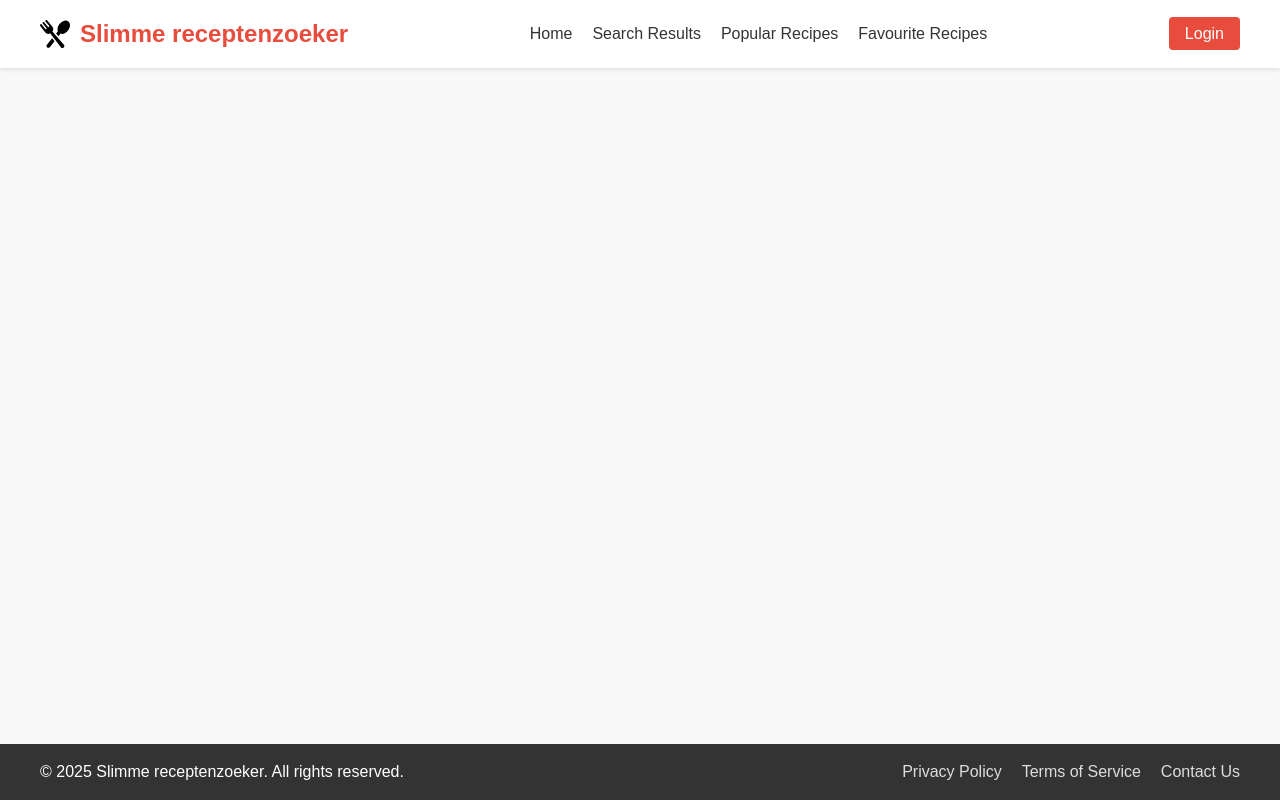
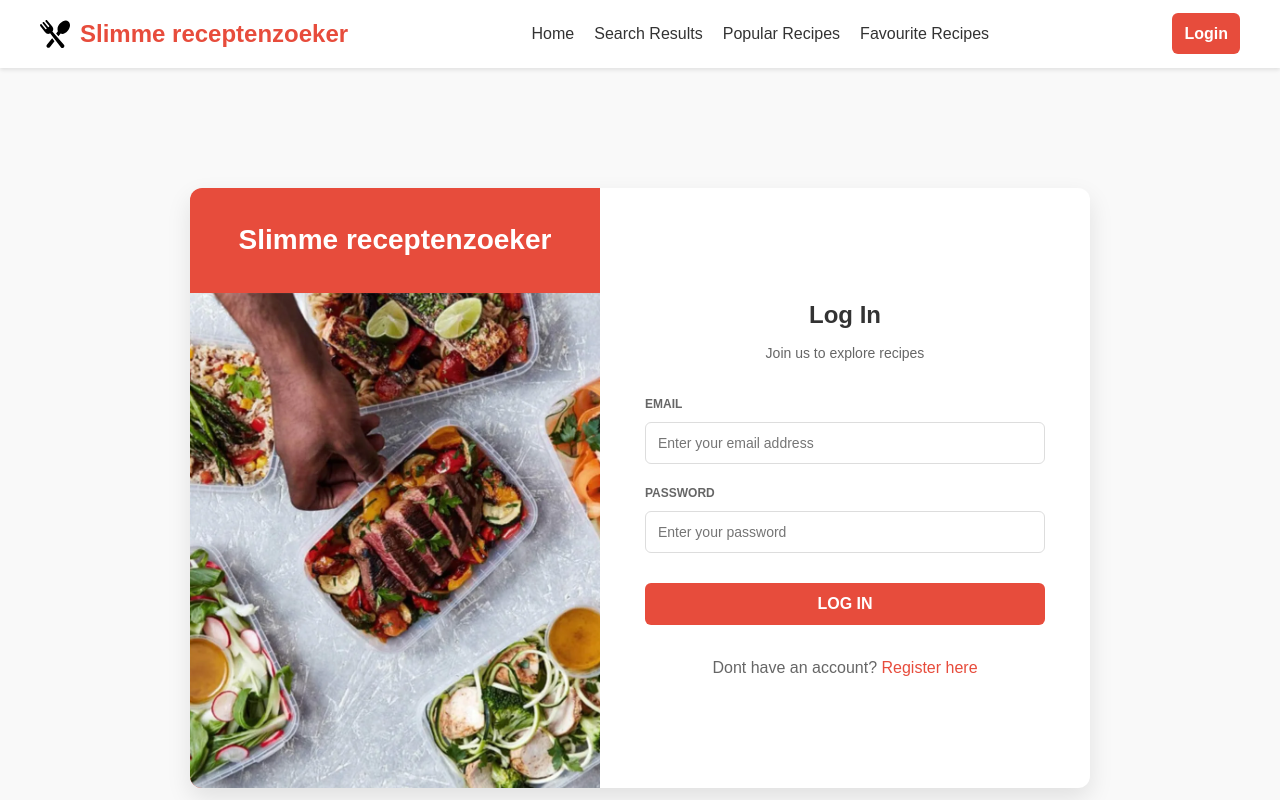
Before and after one commit to MaksNovi/slimme-receptenzoeker-maks, a React (Vite) app: page /login in a window 1280 px wide. Shown: the top 800 px of the page. Built offline with nearby package versions, Linux system fonts and the light colour scheme.

Commit message:
Add Login component and update routing; adjust links in Home component

```diff
--- a/src/App.jsx
+++ b/src/App.jsx
@@ -6,6 +6,7 @@ import Footer from "./components/common/Footer.jsx";
 import SearchRecipes from "./pages/SearchRecipes.jsx";
 import RecipeDetails from "./pages/RecipeDetails.jsx";
 import PopularRecipes from "./pages/PopularRecipes.jsx";
+import Login from "./pages/Login.jsx";
 import './App.css'
 
 function App() {
@@ -20,6 +21,7 @@ function App() {
                       <Route path="/search-results" element={<SearchRecipes />} />
                       <Route path="/recipe/:id" element={<RecipeDetails />} />
                       <Route path="/popular-recipes" element={<PopularRecipes />} />
+                      <Route path="/login" element={<Login />} />
                   </Routes>
               </main>
               <Footer/>
--- a/src/pages/Home.jsx
+++ b/src/pages/Home.jsx
@@ -17,7 +17,7 @@ function Home() {
                 </p>
 
                 <div className="features-section">
-                    <Link to="/search" className="feature-card">
+                    <Link to="/search-results" className="feature-card">
                         <div className="feature-image-container">
                             <img src={mealImage1} alt="Search by ingredients" className="feature-image" />
                         </div>
@@ -25,7 +25,7 @@ function Home() {
                         <p>Find recipes using what you already have in your pantry</p>
                     </Link>
 
-                    <Link to="/popular" className="feature-card">
+                    <Link to="/popular-recipes" className="feature-card">
                         <div className="feature-image-container">
                             <img src={mealImage2} alt="Popular recipes" className="feature-image" />
                         </div>
--- /dev/null
+++ b/src/pages/Login.css
@@ -0,0 +1,157 @@
+.login-page {
+    min-height: 100vh;
+    display: flex;
+    align-items: center;
+    justify-content: center;
+    background-color: #f9f9f9;
+    padding: 20px;
+}
+
+.login-container {
+    display: flex;
+    width: 900px;
+    height: 600px;
+    background-color: white;
+    border-radius: 12px;
+    overflow: hidden;
+    box-shadow: 0 10px 25px rgba(0, 0, 0, 0.1);
+}
+
+.login-left {
+    flex: 1;
+    background-color: #e74c3c;
+    color: white;
+    display: flex;
+    flex-direction: column;
+    position: relative;
+}
+
+.login-logo {
+    display: flex;
+    align-items: center;
+    justify-content: center;
+    padding: 30px;
+}
+
+.login-logo h1 {
+    font-size: 28px;
+    font-weight: 600;
+}
+
+.login-image {
+    flex: 1;
+    background-image: url('../assets/mealImage1.jpg');
+    background-size: cover;
+    background-position: center;
+}
+
+
+.login-right {
+    flex: 1;
+    display: flex;
+    flex-direction: column;
+    justify-content: center;
+    align-items: center;
+    padding: 40px;
+}
+
+.login-form-container {
+    width: 100%;
+    max-width: 400px;
+}
+
+.login-form-container h2 {
+    font-size: 24px;
+    color: #333;
+    margin-bottom: 8px;
+    text-align: center;
+}
+
+.login-form-container p {
+    color: #666;
+    font-size: 14px;
+    text-align: center;
+    margin-bottom: 30px;
+}
+
+.login-form {
+    display: flex;
+    flex-direction: column;
+    gap: 20px;
+}
+
+.form-group {
+    display: flex;
+    flex-direction: column;
+    gap: 8px;
+}
+
+.form-group label {
+    font-size: 12px;
+    font-weight: 600;
+    color: #666;
+}
+
+.form-group input {
+    padding: 12px;
+    border: 1px solid #ddd;
+    border-radius: 6px;
+    font-size: 14px;
+    transition: border-color 0.3s;
+}
+
+.form-group input:focus {
+    outline: none;
+    border-color: #e74c3c;
+}
+
+.login-button {
+    background-color: #e74c3c;
+    color: white;
+    border: none;
+    border-radius: 6px;
+    padding: 12px;
+    font-size: 16px;
+    font-weight: 600;
+    cursor: pointer;
+    transition: background-color 0.3s;
+    margin-top: 10px;
+}
+
+.login-button:hover {
+    background-color: #c0392b;
+}
+
+/* Footer styling */
+.login-footer {
+    margin-top: 30px;
+    text-align: center;
+    color: #666;
+}
+
+.login-footer a {
+    color: #e74c3c;
+    text-decoration: none;
+    font-weight: 500;
+}
+
+.login-footer a:hover {
+    text-decoration: underline;
+}
+
+/* Responsive design */
+@media (max-width: 768px) {
+    .login-container {
+        flex-direction: column;
+        height: auto;
+        width: 100%;
+    }
+
+    .login-left {
+        display: none;
+    }
+
+    .login-right {
+        padding: 30px 20px;
+    }
+}
--- /dev/null
+++ b/src/pages/Login.jsx
@@ -0,0 +1,66 @@
+// src/pages/Login.jsx
+import { useState } from 'react';
+import { Link } from 'react-router-dom';
+import './Login.css';
+
+function Login() {
+    const [email, setEmail] = useState('');
+    const [password, setPassword] = useState('');
+
+    const handleSubmit = (e) => {
+        e.preventDefault();
+        console.log('Login attempt with:', email, password);
+    };
+
+    return (
+        <div className="login-page">
+            <div className="login-container">
+                <div className="login-left">
+                    <div className="login-logo">
+                        <h1>Slimme receptenzoeker</h1>
+                    </div>
+                    <div className="login-image"></div>
+                </div>
+
+                <div className="login-right">
+                    <div className="login-form-container">
+                        <h2>Log In</h2>
+                        <p>Join us to explore recipes</p>
+
+                        <form onSubmit={handleSubmit} className="login-form">
+                            <div className="form-group">
+                                <label htmlFor="email">EMAIL</label>
+                                <input
+                                    type="email"
+                                    id="email"
+                                    value={email}
+                                    onChange={(e) => setEmail(e.target.value)}
+                                    placeholder="Enter your email address"
+                                    required
+                                />
+                            </div>
+                            <div className="form-group">
+                                <label htmlFor="password">PASSWORD</label>
+                                <input
+                                    type="password"
+                                    id="password"
+                                    value={password}
+                                    onChange={(e) => setPassword(e.target.value)}
+                                    placeholder="Enter your password"
+                                    required
+                                />
+                            </div>
+                            <button type="submit" className="login-button">LOG IN</button>
+                        </form>
+                    </div>
+
+                    <div className="login-footer">
+                        <p>Dont have an account? <Link to="/register">Register here</Link></p>
+                    </div>
+                </div>
+            </div>
+        </div>
+    );
+}
+
+export default Login;
```
